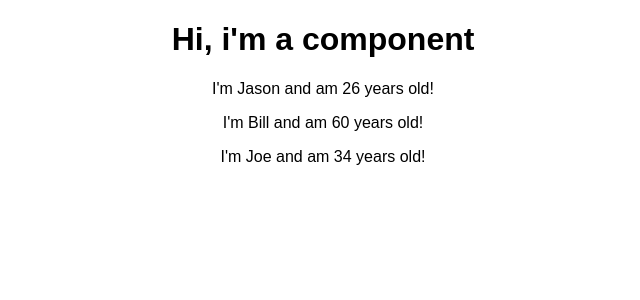
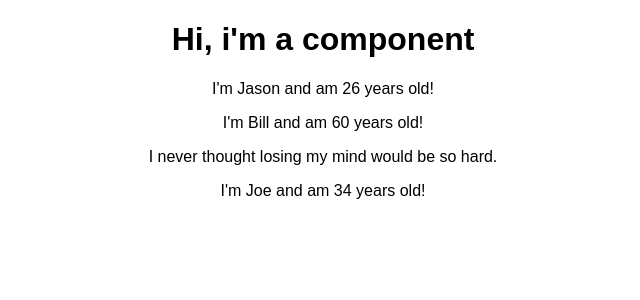
Before and after one commit to schmitty890/the-complete-guide-section-3, a React (Create React App) app: page / in a window 1280 px wide. Shown: the top 300 px of the page, without its empty margins (317-957 px from the left). Built offline with nearby package versions, Linux system fonts and the light colour scheme.

Commit message:
utilizing props.children as a prop in a component example

```diff
--- a/src/App.js
+++ b/src/App.js
@@ -9,7 +9,7 @@ class App extends Component {
       <div className="App">
         <h1>Hi, i'm a component</h1>
         <Person name="Jason" age="26"/>
-        <Person name="Bill" age="60"/>
+        <Person name="Bill" age="60">I never thought losing my mind would be so hard.</Person>
         <Person name="Joe" age="34"/>
       </div>
     );
--- a/src/Person/Person.js
+++ b/src/Person/Person.js
@@ -2,7 +2,10 @@ import React from 'react';
 
 const person = (props) => {
   return (
-    <p>I'm {props.name} and am {props.age} years old!</p>
+    <div>
+      <p>I'm {props.name} and am {props.age} years old!</p>
+      <p>{props.children}</p>
+    </div>
   )
 }
 
```
